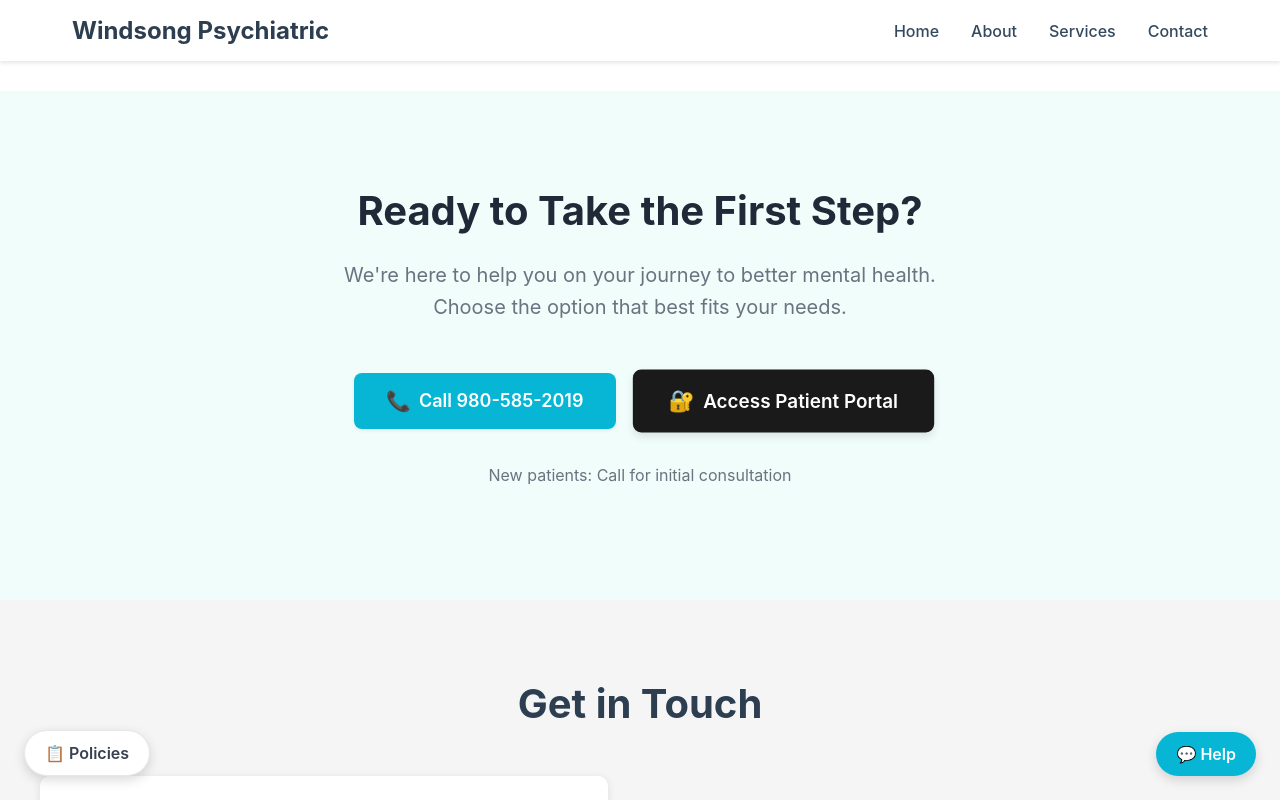
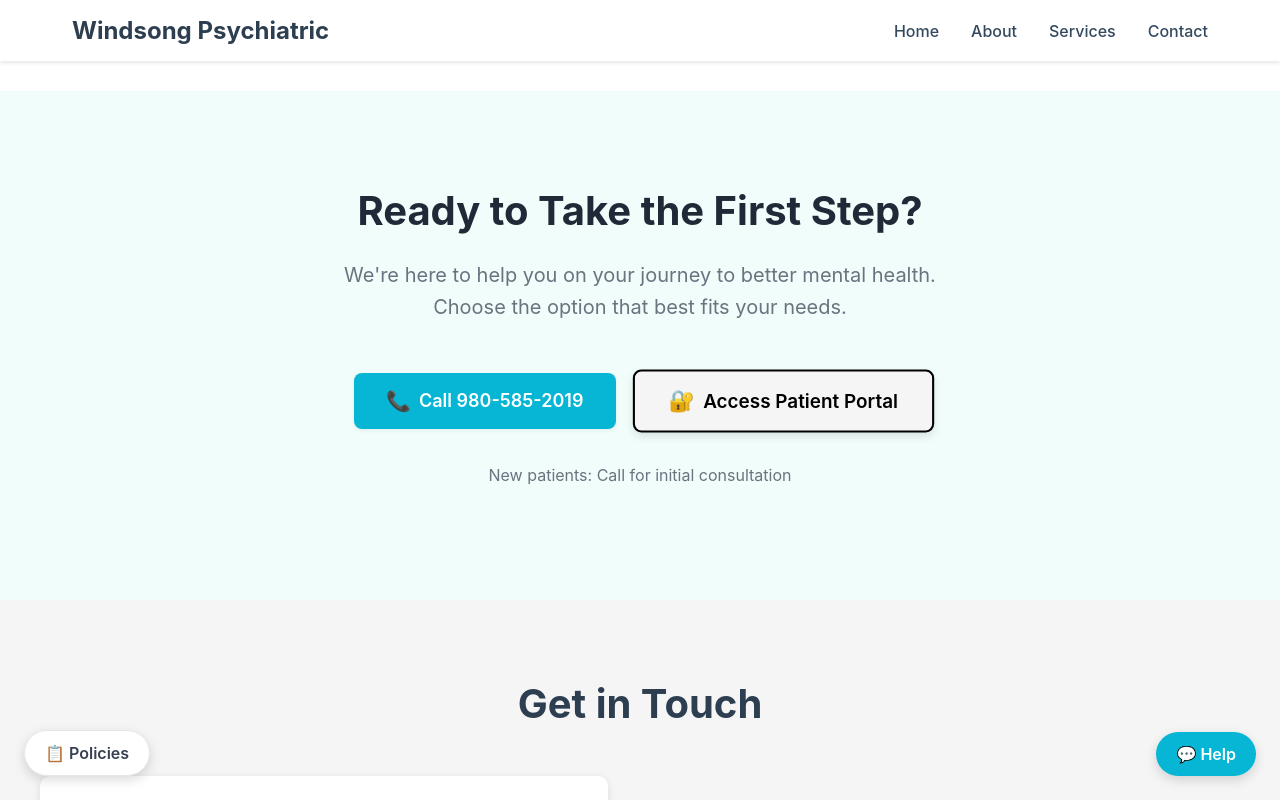
Before and after one commit to Brandi-Kinard/windsong-psychiatric, a React (Vite) app: page / in a window 1280 px wide. In both pictures the pointer is over the link 782 px from the left and 4246 px from the top of the page. Shown: the part 3846-4646 px from the top of the page. Built offline with nearby package versions, Linux system fonts and the light colour scheme.

Commit message:
Fix patient portal CTA to be black outlined button

```diff
--- a/src/components/CTA.css
+++ b/src/components/CTA.css
@@ -63,15 +63,15 @@
 }
 
 .cta-button-secondary {
-  background-color: #000000;
-  color: white;
+  background-color: white;
+  color: #000000;
   border: 2px solid #000000;
 }
 
 .cta-button-secondary:hover {
-  background-color: #1a1a1a;
-  border-color: #1a1a1a;
-  color: white;
+  background-color: #f5f5f5;
+  border-color: #000000;
+  color: #000000;
 }
 
 .cta-button-icon {
```
